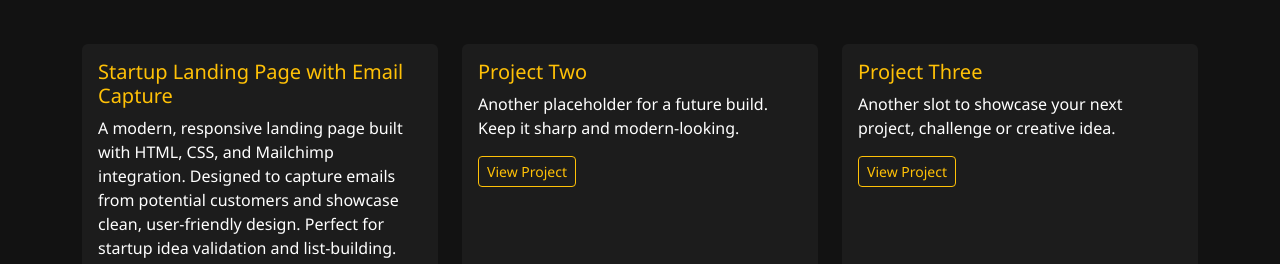
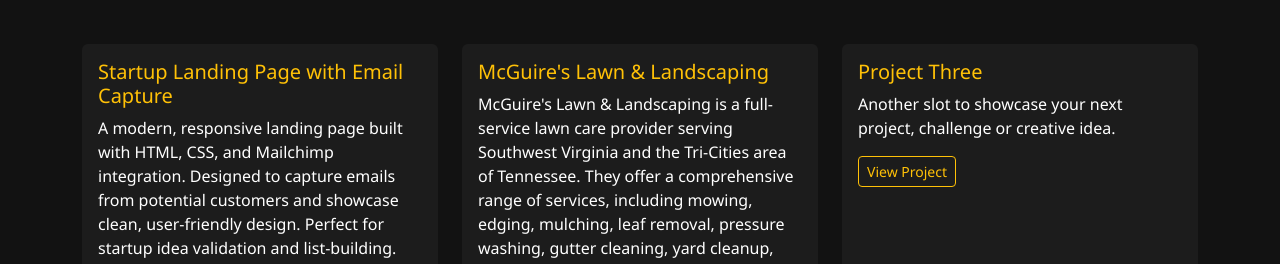
Before and after one commit to Dylanjdev/Dylanjdev.github.io, a plain HTML site: page index.html in a window 1280 px wide. Shown: the part 655-919 px from the top of the page. Drawn offline with nearby package versions, Linux system fonts and the light colour scheme.

Commit message:
Update index.html
added new project i completed to portfolio

```diff
--- a/index.html
+++ b/index.html
@@ -120,9 +120,9 @@
         <div class="col-md-4">
           <div class="card h-100">
             <div class="card-body">
-              <h5 class="card-title">Project Two</h5>
-              <p class="card-text">Another placeholder for a future build. Keep it sharp and modern-looking.</p>
-              <a href="#" class="btn btn-outline-warning btn-sm">View Project</a>
+              <h5 class="card-title">McGuire's Lawn & Landscaping</h5>
+              <p class="card-text">McGuire's Lawn & Landscaping is a full-service lawn care provider serving Southwest Virginia and the Tri-Cities area of Tennessee. They offer a comprehensive range of services, including mowing, edging, mulching, leaf removal, pressure washing, gutter cleaning, yard cleanup, and snow removal. Their commitment to professionalism and attention to detail ensures that every yard is maintained to the highest standards.</p>
+              <a href="https://mcguireslawnandlandscaping.com/" class="btn btn-outline-warning btn-sm">View Project</a>
             </div>
           </div>
         </div>
```
